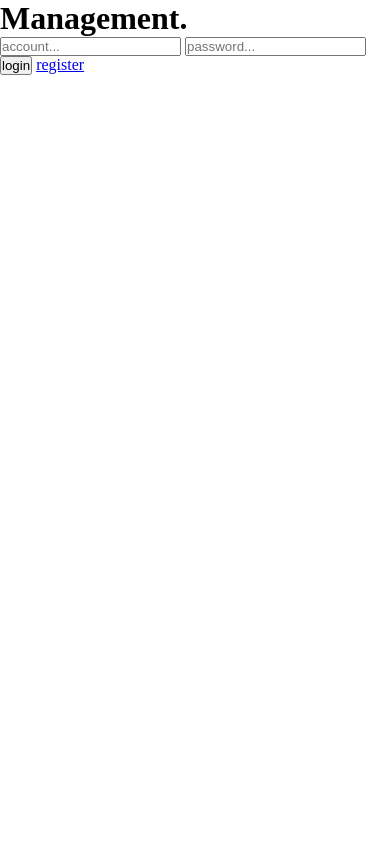
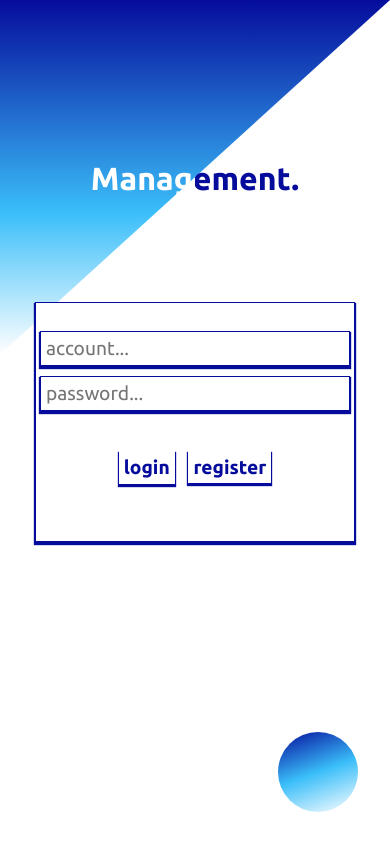
Before and after one commit to hiphop200199/product_management_system, a PHP site: page / in a window 390 px wide. Run offline with PHP 8.4, Linux system fonts and the light colour scheme; style sheets or scripts are compiled from the project's sources.

Commit message:
create index layout

```diff
--- a/index.php
+++ b/index.php
@@ -1,11 +1,18 @@
 <?php include "./parts/head.php"; ?>
+
 <body>
-<h1>Management.</h1>
-    <form action="/auth/login.php" method="post">
-        <input type="text" name="account" id="" placeholder="account...">
-        <input type="password" name="password" id="" placeholder="password...">
-        <button type="submit">login</button>
-        <a href="/register.php">register</a>
-    </form>
+    <div id="box">
+        <h1 id="index-title">Management.</h1>
+        <form id="login-form" action="/auth/login.php" method="post">
+            <input type="text" name="account" id="" placeholder="account...">
+            <input type="password" name="password" id="" placeholder="password...">
+            <section>
+                <button type="submit">login</button>
+                <a href="/register.php">register</a>
+            </section>
+        </form>
+        <div id="circle"></div>
+    </div>
 </body>
+
 </html>
--- /dev/null
+++ b/style.css
@@ -0,0 +1,119 @@
+@import url("https://fonts.googleapis.com/css2?family=Ubuntu:ital,wght@0,300;0,400;0,500;0,700;1,300;1,400;1,500;1,700&display=swap");
+* {
+  padding: 0;
+  margin: 0;
+  box-sizing: border-box;
+  scroll-behavior: smooth;
+  overflow-x: clip;
+  --dark: #050c9c;
+  --middle: #3572ef;
+  --light: #3abef9;
+  --white: #a7e6ff;
+  font-family: "Ubuntu", sans-serif;
+}
+
+#box {
+  position: relative;
+  min-height: 100dvh;
+  display: grid;
+  place-items: center;
+}
+#box::after {
+  position: absolute;
+  left: 0;
+  top: 0;
+  content: "";
+  width: 65%;
+  height: 60%;
+  background-image: linear-gradient(to bottom, var(--dark), var(--light) 60%, white);
+  -webkit-clip-path: polygon(0% 0%, 0% 100%, 100% 0%);
+          clip-path: polygon(0% 0%, 0% 100%, 100% 0%);
+  z-index: -1;
+}
+#box #index-title {
+  position: absolute;
+  left: 1rem;
+  top: 2.5rem;
+  font-size: clamp(2.8rem, 6vw, 8rem);
+  color: white;
+}
+#box #login-form {
+  display: flex;
+  padding: 5px;
+  width: 30rem;
+  height: 20rem;
+  flex-direction: column;
+  align-items: center;
+  justify-content: center;
+  border: 1px solid var(--dark);
+  box-shadow: 0px 2px 1px 1px var(--dark);
+  background: white;
+}
+#box #login-form input {
+  padding: 5px;
+  outline: none;
+  border: 1px solid var(--dark);
+  box-shadow: 0px 2px 1px 1px var(--dark);
+  font-size: 2rem;
+  margin-block: 5px;
+  color: var(--dark);
+}
+#box #login-form section {
+  margin-block: 50px;
+}
+#box #login-form section button,
+#box #login-form section a {
+  text-decoration: none;
+  background: none;
+  border: 1px solid var(--dark);
+  box-shadow: 0px 2px 1px 1px var(--dark);
+  color: var(--dark);
+  font-weight: 700;
+  font-size: 2rem;
+  cursor: pointer;
+  border: none;
+  padding: 5px;
+  margin: 5px;
+}
+#box #circle {
+  position: absolute;
+  right: 2rem;
+  bottom: 2rem;
+  border-radius: 50%;
+  width: 5rem;
+  height: 5rem;
+  background-image: linear-gradient(160deg, var(--dark), var(--light), white);
+}
+
+@media screen and (max-width: 576px) {
+  #box::after {
+    width: 100%;
+    height: 42%;
+  }
+  #box #index-title {
+    left: calc(50% - 104.195px);
+    top: 10rem;
+    font-size: 2rem;
+    background-image: linear-gradient(to right, white 50%, var(--dark) 50%);
+    -webkit-background-clip: text;
+            background-clip: text;
+    color: transparent;
+  }
+  #box #login-form {
+    width: 20rem;
+    height: 15rem;
+  }
+  #box #login-form input {
+    font-size: 1.2rem;
+    margin-block: 5px;
+    color: var(--dark);
+  }
+  #box #login-form section {
+    margin-block: 30px;
+  }
+  #box #login-form section button,
+  #box #login-form section a {
+    font-weight: 700;
+    font-size: 1.2rem;
+  }
+}/*# sourceMappingURL=style.css.map */
--- a/style.scss
+++ b/style.scss
@@ -1,11 +1,124 @@
-*{
-padding: 0;
-margin: 0;
-box-sizing: border-box;
-scroll-behavior: smooth;
-overflow-x: clip;
---dark:#050C9C;
---middle:#3572EF;
---light:#3ABEF9;
---white:#A7E6FF;
+@import url("https://fonts.googleapis.com/css2?family=Ubuntu:ital,wght@0,300;0,400;0,500;0,700;1,300;1,400;1,500;1,700&display=swap");
+* {
+  padding: 0;
+  margin: 0;
+  box-sizing: border-box;
+  scroll-behavior: smooth;
+  overflow-x: clip;
+  --dark: #050c9c;
+  --middle: #3572ef;
+  --light: #3abef9;
+  --white: #a7e6ff;
+  font-family: "Ubuntu", sans-serif;
 }
+
+#box {
+  position: relative;
+  min-height: 100dvh;
+  display: grid;
+  place-items: center;
+  &::after {
+    position: absolute;
+    left: 0;
+    top: 0;
+    content: "";
+    width: 65%;
+    height: 60%;
+    background-image: linear-gradient(
+      to bottom,
+      var(--dark),
+      var(--light) 60%,
+     white
+    );
+    clip-path: polygon(0% 0%, 0% 100%, 100% 0%);
+    z-index: -1;
+  }
+  #index-title {
+    position: absolute;
+    left: 1rem;
+    top: 2.5rem;
+    font-size: clamp(2.8rem,6vw,8rem);
+    color: white;
+  }
+  #login-form {
+    display: flex;
+    padding: 5px;
+    width: 30rem;
+    height: 20rem;
+    flex-direction: column;
+    align-items: center;
+    justify-content: center;
+    border: 1px solid var(--dark);
+    box-shadow: 0px 2px 1px 1px var(--dark);
+    background: white;
+    input {
+      padding: 5px;
+      outline: none;
+      border: 1px solid var(--dark);
+      box-shadow: 0px 2px 1px 1px var(--dark);
+      font-size: 2rem;
+      margin-block: 5px;
+      color: var(--dark);
+    }
+    section {
+      margin-block: 50px;
+      button,
+      a {
+        text-decoration: none;
+        background: none;
+        border: 1px solid var(--dark);
+        box-shadow: 0px 2px 1px 1px var(--dark);
+        color: var(--dark);
+        font-weight: 700;
+        font-size: 2rem;
+        cursor: pointer;
+        border: none;
+        padding: 5px;
+        margin: 5px;
+      }
+    }
+  }
+  #circle {
+    position: absolute;
+    right: 2rem;
+    bottom: 2rem;
+    border-radius: 50%;
+    width: 5rem;
+    height: 5rem;
+    background-image: linear-gradient(160deg, var(--dark), var(--light), white);
+  }
+}
+@media screen and (max-width: 576px) {
+  #box {
+    &::after{
+        width: 100%;
+        height: 42%;
+    }
+    #index-title{
+        left: calc(50% - 104.195px);
+        top: 10rem;
+        font-size: 2rem;
+        background-image: linear-gradient(to right, white 50%, var(--dark) 50%);
+        background-clip: text;
+        color: transparent;
+    }
+    #login-form {
+      width: 20rem;
+      height: 15rem;
+
+      input {
+        font-size: 1.2rem;
+        margin-block: 5px;
+        color: var(--dark);
+      }
+      section {
+        margin-block: 30px;
+        button,
+        a {
+          font-weight: 700;
+          font-size: 1.2rem;
+        }
+      }
+    }
+  }
+}
```
Also changed, not shown: auth.php (added), 1 other file.
